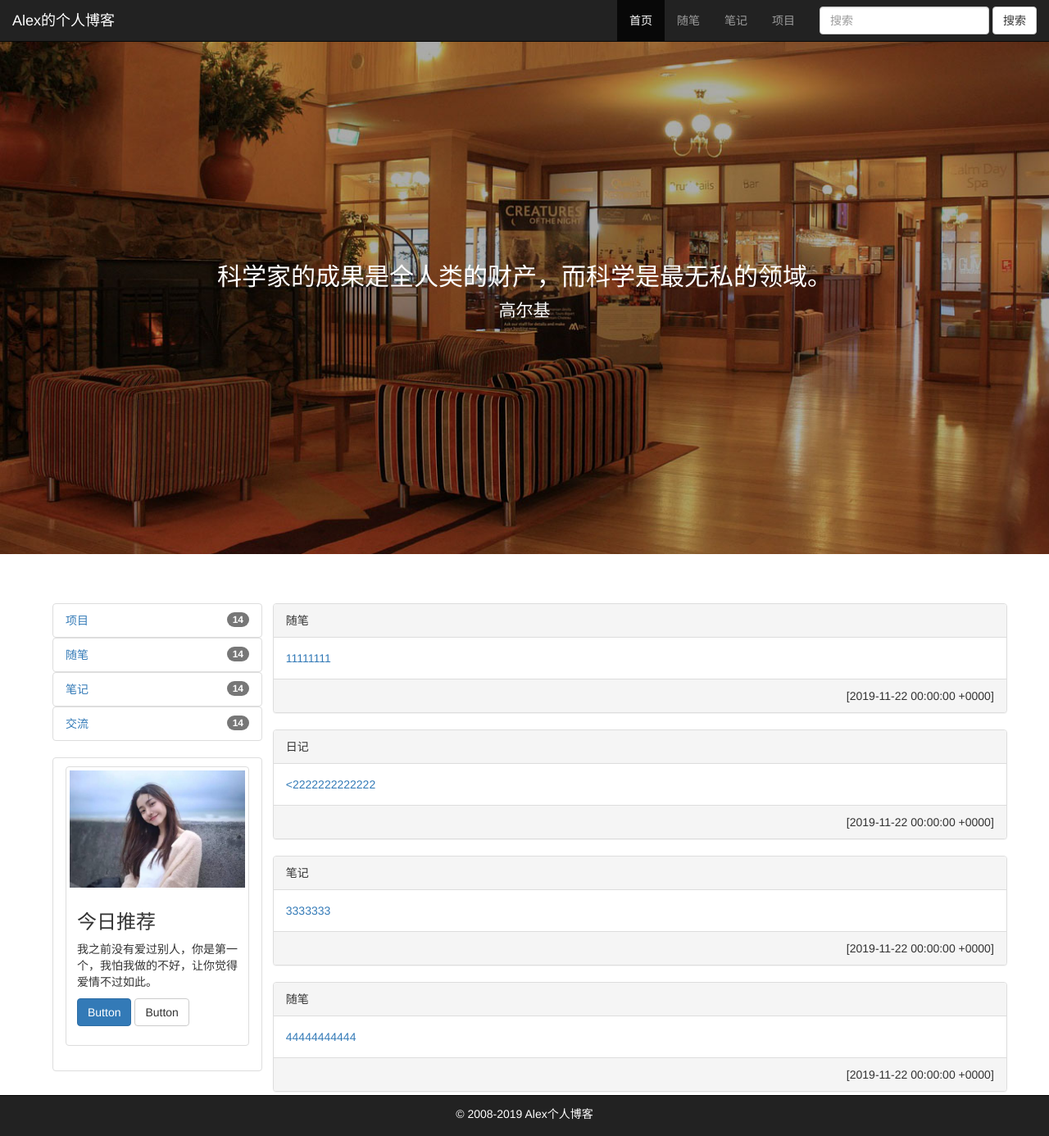
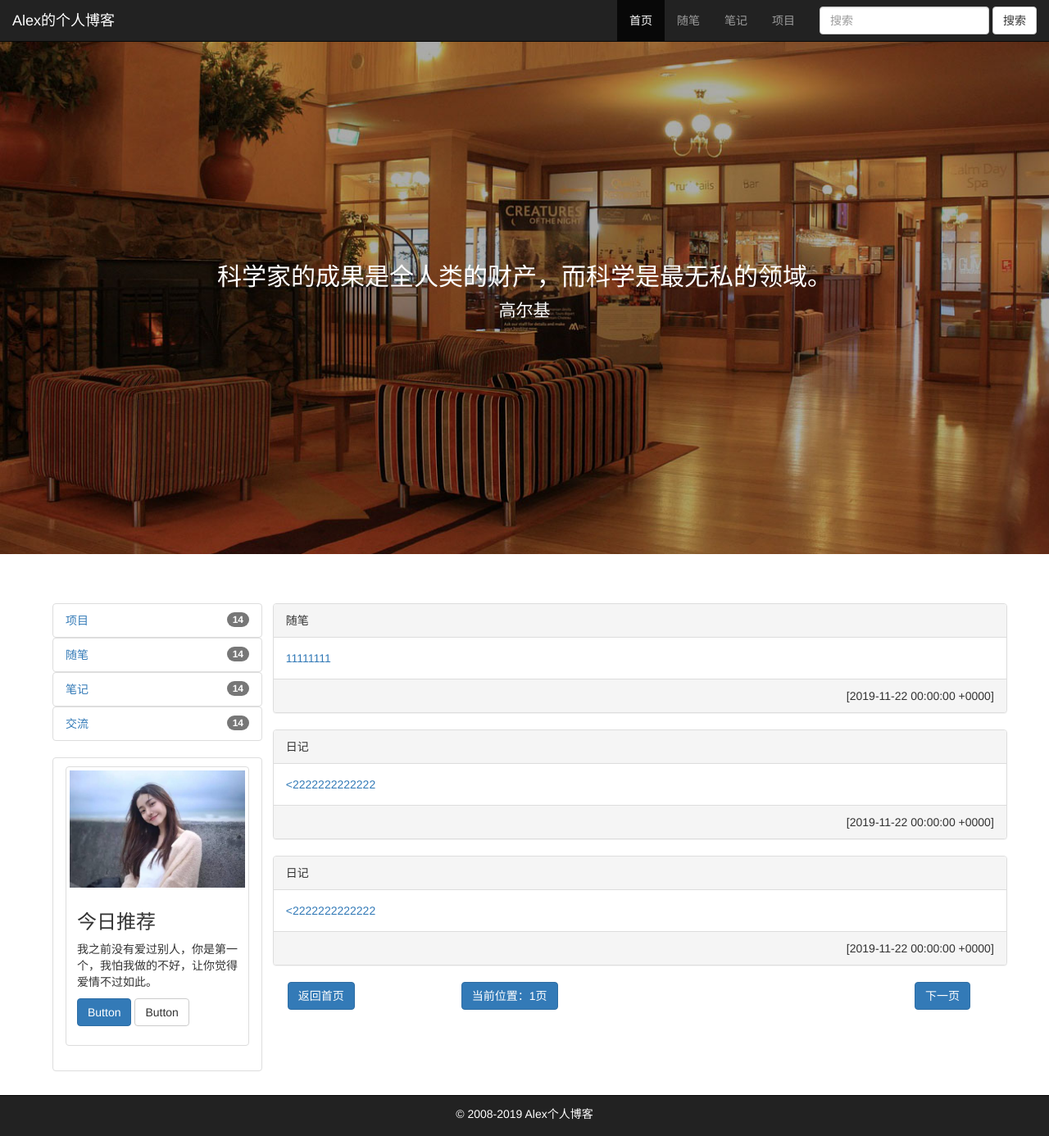
Before and after one commit to Alex-join/Alex-join.github.io, a Jekyll site: the page built from index.html, in a window 1280 px wide and 1386 px high. Shown: the whole window at 82% size. Built offline with Jekyll 4.4.1, drawn with Linux system fonts in a browser that asks for light colours; the list of posts is cut into pages by our own code.

Commit message:
添加分页功能

```diff
--- a/_config.yml
+++ b/_config.yml
@@ -1,2 +1,6 @@
 baseurl: /Alex-join.github.io
 author: alex
+
+#分页配置
+paginate: 3
+plugins: [jekyll-paginate]
--- a/_layouts/body.html
+++ b/_layouts/body.html
@@ -16,6 +16,7 @@
 .content-right-footer{text-align: right;}
 .btn-right{float:right;margin-right:5%;}
 .btn-left{float:left;margin-left:2%;}
+.btn-center{margin-left: 130px;}
 .footer-end{text-align: center;color: #fff;line-height: 45px}
     </style>
   </head>
@@ -36,7 +37,7 @@
 		    <!-- Collect the nav links, forms, and other content for toggling -->
 		    <div class="collapse navbar-collapse navbar-right" id="bs-example-navbar-collapse-1">
 		      <ul class="nav navbar-nav">
-		        <li class="active"><a href="{{site.baseurl}}index.html">首页<span class="sr-only">(current)</span></a></li>
+		        <li class="active"><a href="{{site.baseurl}}/index.html">首页<span class="sr-only">(current)</span></a></li>
 		        <li><a href="#">随笔</a></li>
 		        <li><a href="#">笔记</a></li>
 		        <li><a href="#">项目</a></li>
@@ -81,19 +82,9 @@
 	</div>
 	<div class="content-right">
 		{{content}}
+
 	</div>
 	<!--content-->
-	{% if page.previous %}
-    	<a class="btn btn-primary btn-left" href="{{site.baseurl}}/{{page.previous.url}}">上一篇： {{page.previous.title}}</a>
-    	{% else %}
-    	<a class="btn btn-primary btn-left" href="{{site.baseurl}}/index.html">返回首页</a>
-  	{% endif %}
-
- 	{% if page.next %}
-    	<a class="btn btn-primary btn-right" href="{{site.baseurl}}/{{page.next.url}}">下一篇： {{page.next.title}}</a>
-    	{% else %}
-    	<a class="btn btn-primary btn-right" href="{{site.baseurl}}/index.html">返回首页</a>
- 	{% endif %}
 	<!--footer-->
 	<footer class="navbar navbar-inverse navbar-fixed-bottom">
 	  <div class="footer-end">© 2008-2019 Alex个人博客</div>
--- a/index.html
+++ b/index.html
@@ -4,7 +4,7 @@
 author: 高尔基
 ---
 
-{% for post in site.posts %}
+{% for post in paginator.posts %}
 	<div class="panel panel-default">
   		<div class="panel-heading">{{ post.type }}</div>
 	  	<div class="panel-body content-right-body">
@@ -15,3 +15,16 @@
 	  	<div class="panel-footer content-right-footer">[{{ post.date }}]</div>
 	</div>
 {% endfor %}
+<!--分页-->
+{% if paginator.previous_page_path != nil %}
+	<a class="btn btn-primary btn-left" href="{{site.baseurl}}{{paginator.previous_page_path}}">上一页</a>
+	{% else %}
+	<a class="btn btn-primary btn-left" href="{{site.baseurl}}/index.html">返回首页</a>
+	{% endif %}
+	<a class="btn btn-primary btn-center">当前位置：{{paginator.page}}页</a>
+	{% if paginator.next_page_path != nil %}
+	<a class="btn btn-primary btn-right" href="{{site.baseurl}}{{paginator.next_page_path}}">下一页</a>
+	{% else %}
+	<a class="btn btn-primary btn-right" href="{{site.baseurl}}/index.html">返回首页</a>
+{% endif %}
+<!--分页-->
```
Also changed, not shown: _layouts/note.html (added, +22 -0 lines), _layouts/note.mdown (deleted, +0 -10 lines), _posts/2019-11-22-note - 副本 (2).md (deleted, +0 -7 lines), _posts/2019-11-22-note - 副本 (3).md (deleted, +0 -7 lines), _posts/2019-11-22-note - 副本 - 副本 (3).md (added, +7 -0 lines), _posts/2019-11-22-note - 副本 - 副本 (4).md (added, +7 -0 lines), _posts/2019-11-22-note - 副本 - 副本 (2).md (renamed from _posts/2019-11-22-note - 副本.md).
